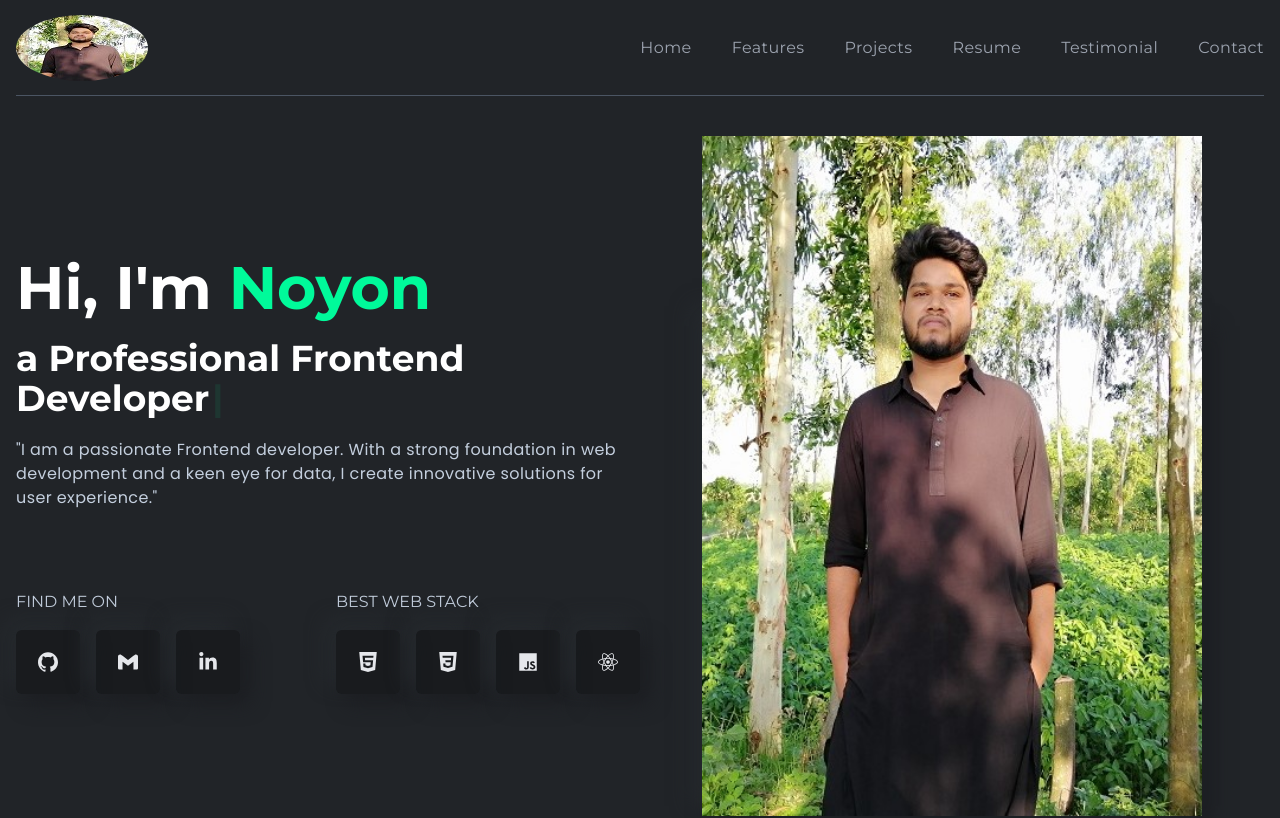
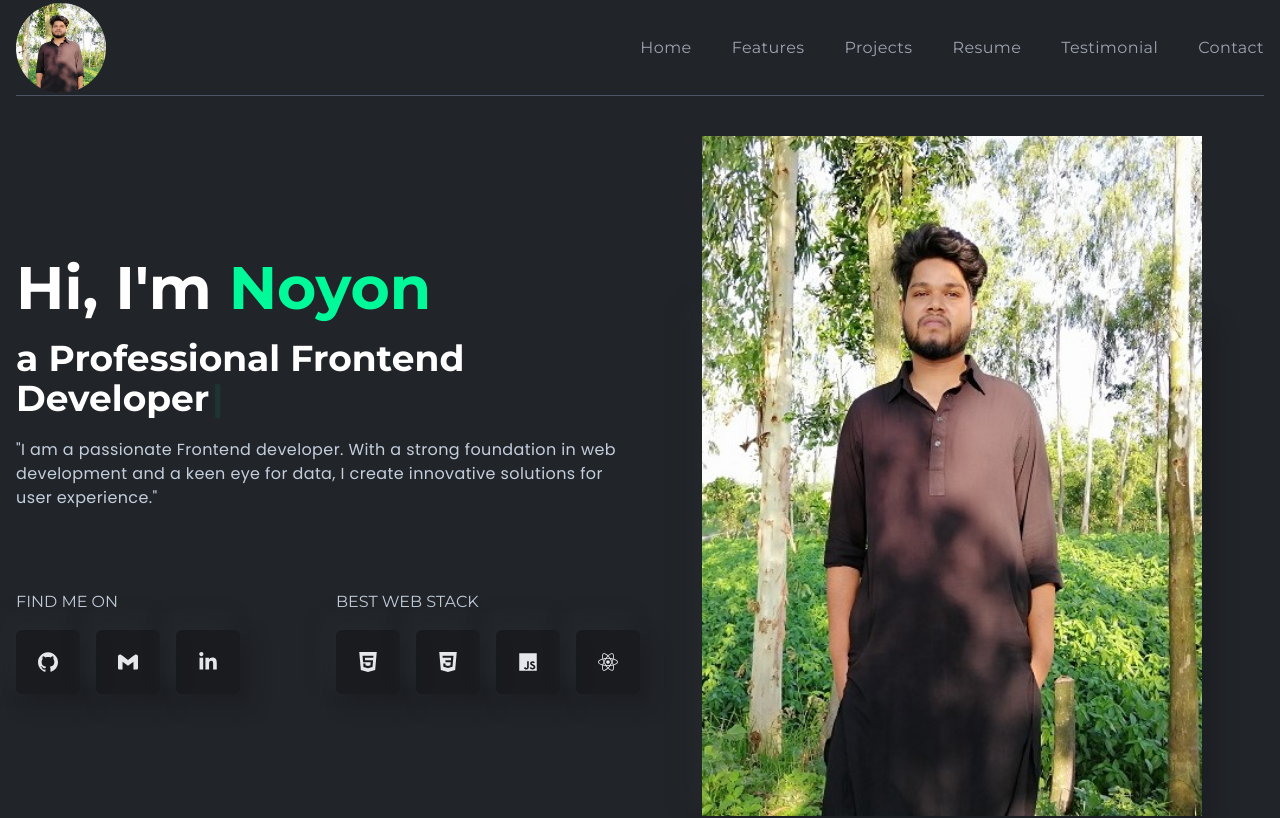
Before and after one commit to Asnoyon/react-portfolio, a React (Create React App) app: page / in a window 1280 px wide. Shown: the top 818 px of the page. Built offline with nearby package versions, Linux system fonts and the light colour scheme.

Commit message:
header image update

```diff
--- a/src/index.css
+++ b/src/index.css
@@ -30,4 +30,6 @@
 
 .img_logo{
     border-radius: 50%;
+    width: 30%;
+    cursor: pointer;
 }
```
Also changed, not shown: src/assets/images/logo.jpg (added), src/assets/images/logo.png.
